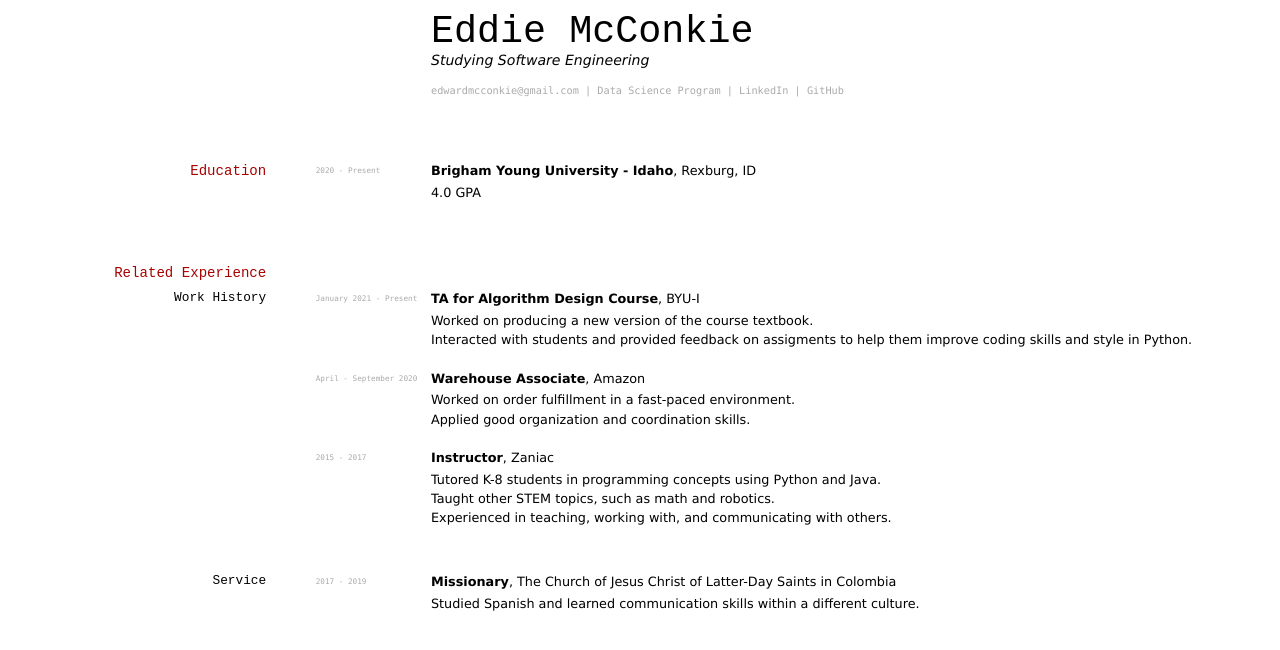
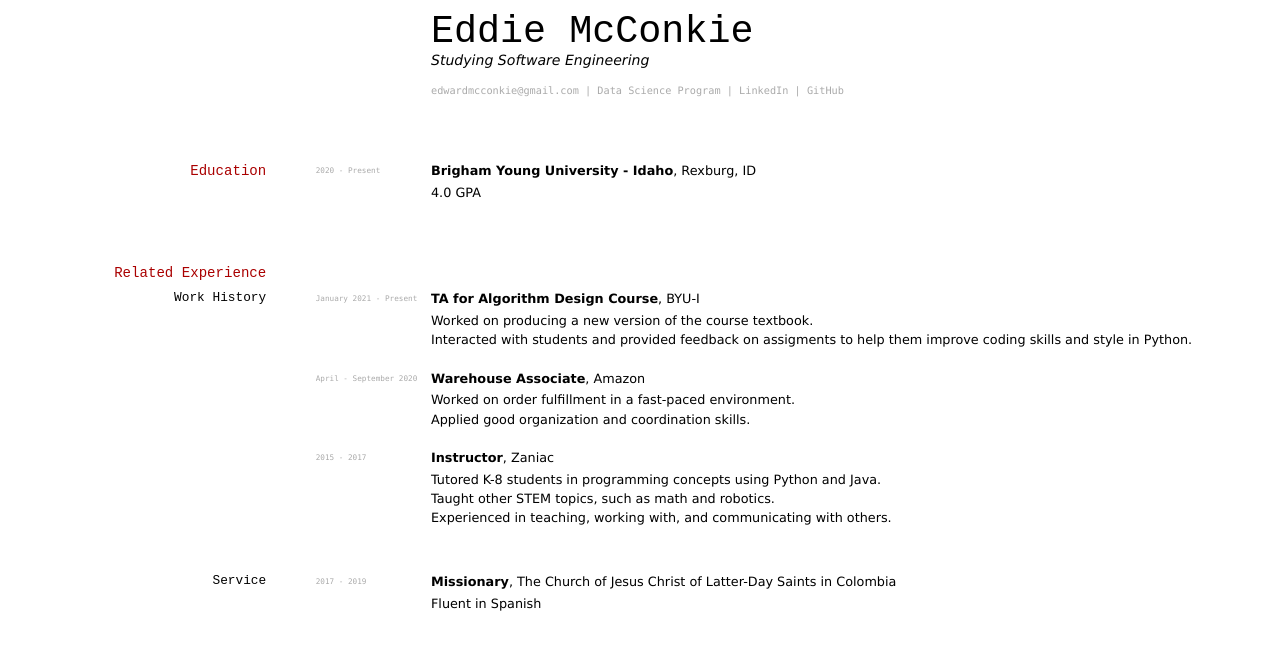
Before and after one commit to byuids-resumes/mcconkie_resume, a Jekyll site: the page built from docs/index.md, in a window 1280 px wide. Shown: the top 650 px of the page. Built offline with Jekyll 4.4.1, drawn with Linux system fonts in a browser that asks for light colours.

Commit message:
Updated service

```diff
--- a/docs/index.md
+++ b/docs/index.md
@@ -48,8 +48,7 @@ __Instructor__, Zaniac
 
 `2017 - 2019`
 __Missionary__, The Church of Jesus Christ of Latter-Day Saints in Colombia
-
-- Studied Spanish and learned communication skills within a different culture.
+- Fluent in Spanish
 
 <!-- ### Footer
 
```
